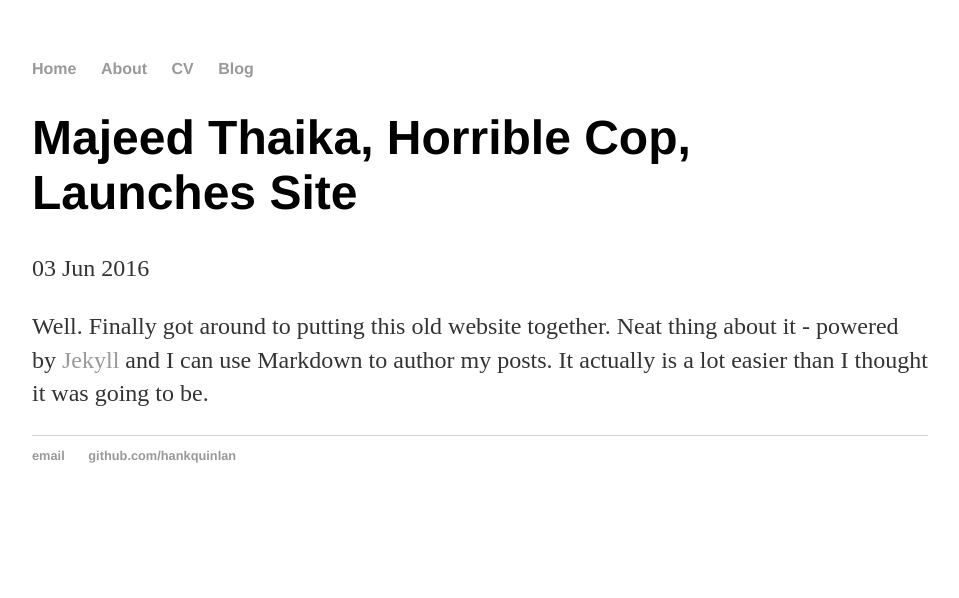
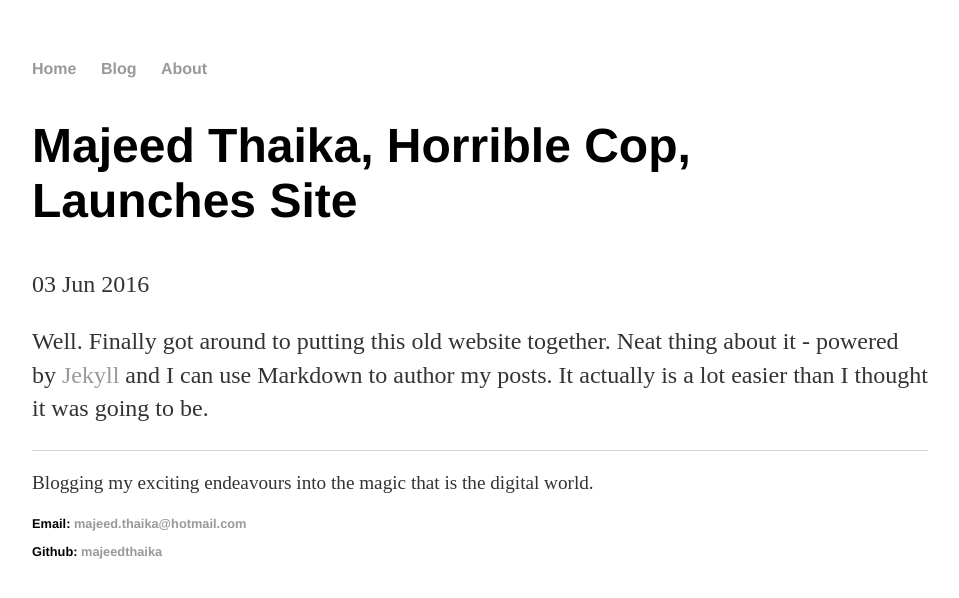
Before and after one commit to majeedthaika/majeedthaika.github.io, a Jekyll site: the page built from _posts/2016-06-03-majeed-thaika-site-launched.md, in a window 1280 px wide. Shown: the top 598 px of the page, without its empty margins (160-1119 px from the left). Built offline with Jekyll 4.4.1, drawn with Linux system fonts in a browser that asks for light colours.

```diff
--- /dev/null
+++ b/Gemfile
@@ -0,0 +1,2 @@
+source 'https://rubygems.org'
+gem 'github-pages', group: :jekyll_plugins
--- a/_config.yml
+++ b/_config.yml
@@ -1,3 +1,19 @@
+# Welcome to Jekyll!
+#
+# This config file is meant for settings that affect your whole blog, values
+# which you are expected to set up once and rarely need to edit after that.
+# For technical reasons, this file is *NOT* reloaded automatically when you use
+# 'jekyll serve'. If you change this file, please restart the server process.
+
+# Site settings
+title: MJ's Casual Blog
 name: Majeed Thaika
+email: majeed.thaika@hotmail.com
+description: > # this means to ignore newlines until "baseurl:"
+  Blogging my exciting endeavours into the magic that is the digital world.
+url: "https://github.com/majeedthaika" # the base hostname & protocol for your site
+github_username:  majeedthaika
+
+# Build settings
 markdown: kramdown
 permalink: /blog/:year/:month/:day/:title
--- /dev/null
+++ b/_includes/footer.html
@@ -0,0 +1,14 @@
+<footer>
+  <div class="footer-col footer-col-1">
+    <p>{{ site.description }}</p>
+  </div>
+
+  <div class="footer-col footer-col-2">
+    <ul class="contact-list">
+      <li>Email: <a href="mailto:{{ site.email }}">{{ site.email }}</a></li>
+    </ul>
+    <ul class="social-media-list">
+      <li>Github: <a href="{{ site.url }}">{{ site.github_username }}</a></li>
+    </ul>
+  </div>
+</footer>
--- /dev/null
+++ b/_includes/head.html
@@ -0,0 +1,11 @@
+<head>
+  <meta charset="utf-8">
+  <meta http-equiv="X-UA-Compatible" content="IE=edge">
+  <meta name="viewport" content="width=device-width, initial-scale=1">
+
+  <title>{% if page.title %}{{ page.title | escape }}{% else %}{{ site.title | escape }}{% endif %}</title>
+  <meta name="description" content="{% if page.excerpt %}{{ page.excerpt | strip_html | strip_newlines | truncate: 160 }}{% else %}{{ site.description }}{% endif %}">
+
+  <link rel="stylesheet" href="{{ "/css/main.css" | prepend: site.baseurl }}">
+  <link rel="canonical" href="{{ page.url | replace:'index.html','' | prepend: site.baseurl | prepend: site.url }}">
+</head>
--- /dev/null
+++ b/_includes/header.html
@@ -0,0 +1,5 @@
+<head>
+  <title>{{ page.title }}</title>
+  <!-- link to main stylesheet -->
+  <link rel="stylesheet" type="text/css" href="/css/main.css">
+</head>
--- a/_layouts/default.html
+++ b/_layouts/default.html
@@ -1,17 +1,17 @@
 <!DOCTYPE html>
 	<html>
-		<head>
-			<title>{{ page.title }}</title>
-			<!-- link to main stylesheet -->
-			<link rel="stylesheet" type="text/css" href="/css/main.css">
-		</head>
-		<body>
-			<nav>
+
+    {% include head.html %}
+
+    <body>
+
+      {% include header.html %}
+
+      <nav>
 	    		<ul>
 	        		<li><a href="/">Home</a></li>
+	        		<li><a href="/blog">Blog</a></li>
 		        	<li><a href="/about">About</a></li>
-	        		<li><a href="/cv">CV</a></li>
-	        		<li><a href="/blog">Blog</a></li>
 	    		</ul>
 			</nav>
 			<div class="container">
@@ -19,11 +19,8 @@
 			{{ content }}
 
 			</div><!-- /.container -->
-			<footer>
-	    		<ul>
-	        		<li><a href="mailto:hankquinlanhub@gmail.com">email</a></li>
-	        		<li><a href="https://github.com/hankquinlan">github.com/hankquinlan</a></li>
-				</ul>
-			</footer>
+
+      {% include footer.html %}
+
 		</body>
 	</html>
--- a/_layouts/post.html
+++ b/_layouts/post.html
@@ -1,9 +1,15 @@
 ---
 layout: default
 ---
-<h1>{{ page.title }}</h1>
-<p class="meta">{{ page.date | date_to_string }}</p>
+<article class="post">
 
-<div class="post">
-  {{ content }}
-</div>
+  <header class="post-header">
+    <h1 class="post-title">{{ page.title }}</h1>
+    <p class="meta">{{ page.date | date_to_string }}</p>
+  </header>
+
+  <div class="post-content">
+    {{ content }}
+  </div>
+
+</article>
--- a/index.html
+++ b/index.html
@@ -3,6 +3,7 @@ layout: default
 title: Majeed Thaika
 ---
 <div class="blurb">
-	<h1>Hi there, I'm Majeed Thaika!</h1>
-	<p>I'm best known as the horrible cop from <em>A Touch of Evil</em> Don't trust me. <a href="/about">Read more about my life...</a></p>
+	<h1>Majeed Thaika</h1>
+	<p>Reach for the <em>stars</em> to land on the <em>moon</em>.</p>
+	<p><a href="/blog">Link to Blog</a></p>
 </div><!-- /.blurb -->
```
Also changed, not shown: _posts/2016-06-03-week1-sprint1.md (added, +21 -0 lines), about/index.html (added, +8 -0 lines), Gemfile.lock (added), css/main.css (line endings or trailing spaces).
